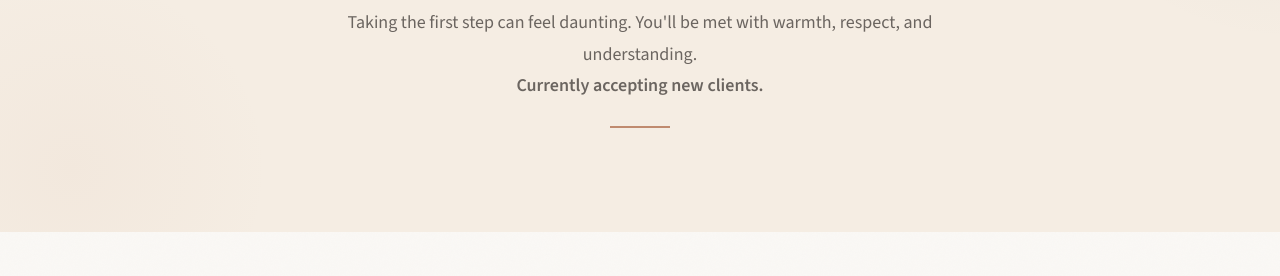
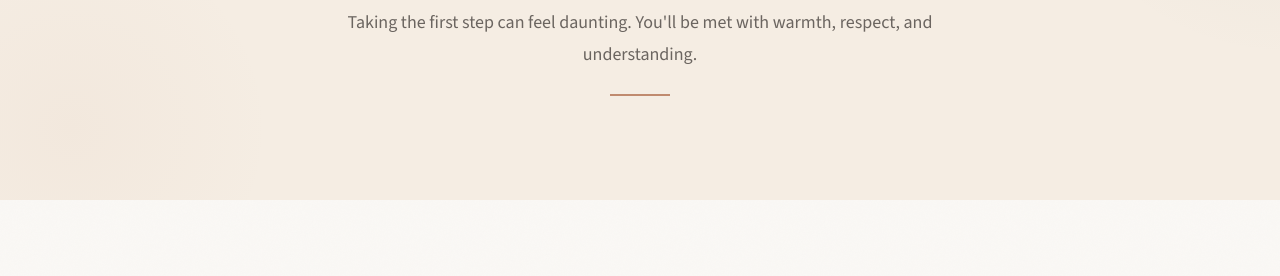
Before and after one commit to bridgesoisin/aureliabridges-website, a plain HTML site: page contact.html in a window 1280 px wide. Shown: the part 226-502 px from the top of the page. Drawn offline with nearby package versions, Linux system fonts and the light colour scheme.

Commit message:
Remove availability status from contact.html
Removed availability status message from contact section.

```diff
--- a/contact.html
+++ b/contact.html
@@ -300,7 +300,7 @@
         <h1 class="fade-in">Get in Touch</h1>
         <p class="fade-in">Taking the first step can feel daunting. You'll be met with warmth, respect, and understanding.</p>
         <!-- AVAILABILITY STATUS: update or delete this block when availability changes -->
-        <p class="availability">Currently accepting new clients.</p>
+        <p class="availability"></p>
         <!-- /AVAILABILITY STATUS -->
         <hr class="section-divider">
       </div>
```
